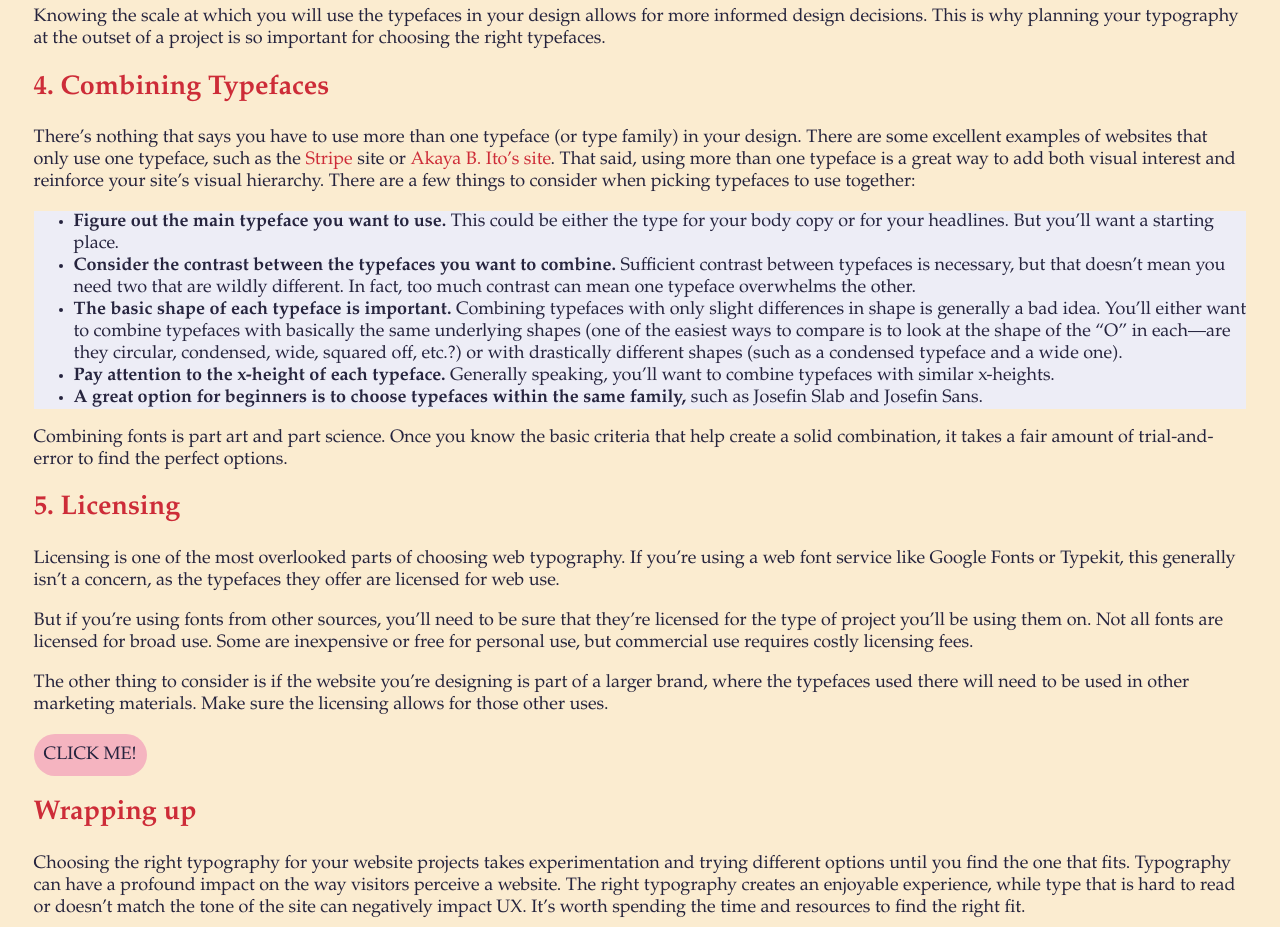
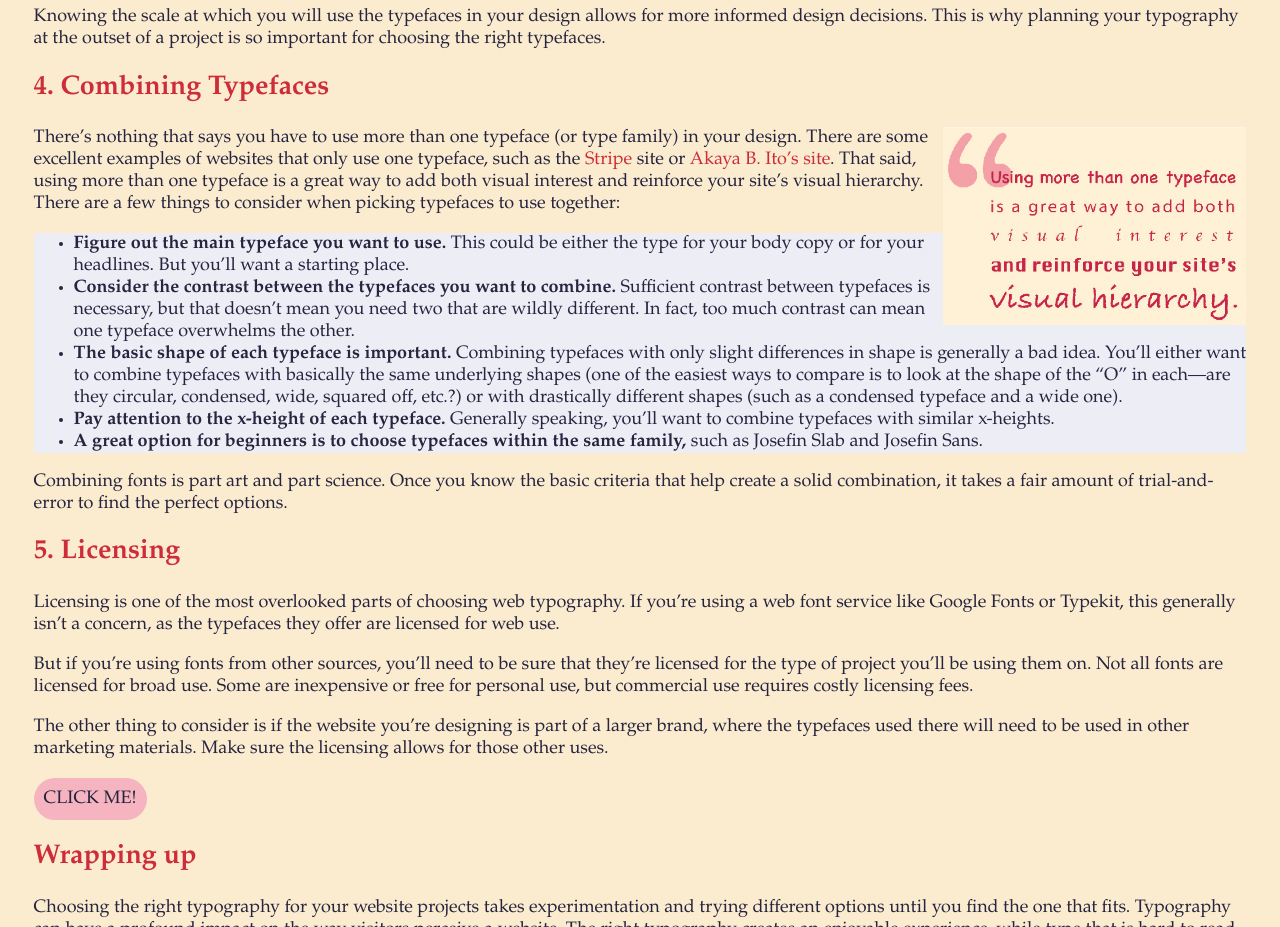
Before and after one commit to sssandberg/sss, a plain HTML site: page index.html in a window 1280 px wide. Shown: the part 1980-2907 px from the top of the page. Drawn offline with Linux system fonts and the light colour scheme; a web font is replaced by a local one.

Commit message:
Update index.html

```diff
--- a/index.html
+++ b/index.html
@@ -141,7 +141,7 @@
 <p>Knowing the scale at which you will use the typefaces in your design allows for more informed design decisions. This is why planning your typography at the outset of a project is so important for choosing the right typefaces.</p>
 	<h2>4. Combining Typefaces</h2>
 
-	<img src="Images/quote.jpg" width="25%"  alt=""/>
+	<img src="quote.jpg" width="25%"  alt=""/>
 
 <p>There’s nothing that says you have to use more than one typeface (or type family) in your design. There are some excellent examples of websites that only use one typeface, such as the <a href="https://stripe.com" target="_blank">Stripe</a> site or <a href="https://ayakaito.com" target="_blank">Akaya B. Ito’s site</a>. That said, using more than one typeface is a great way to add both visual interest and reinforce your site’s visual hierarchy. There are a few things to consider when picking typefaces to use together:</p>
 	<ul>
```
